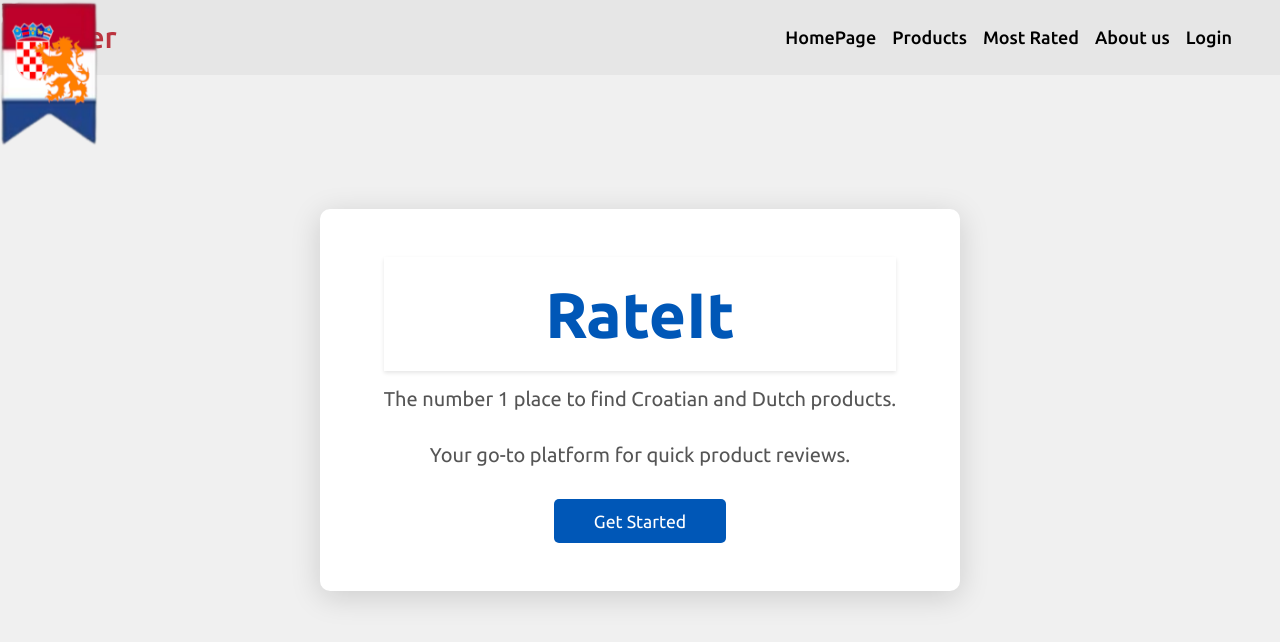
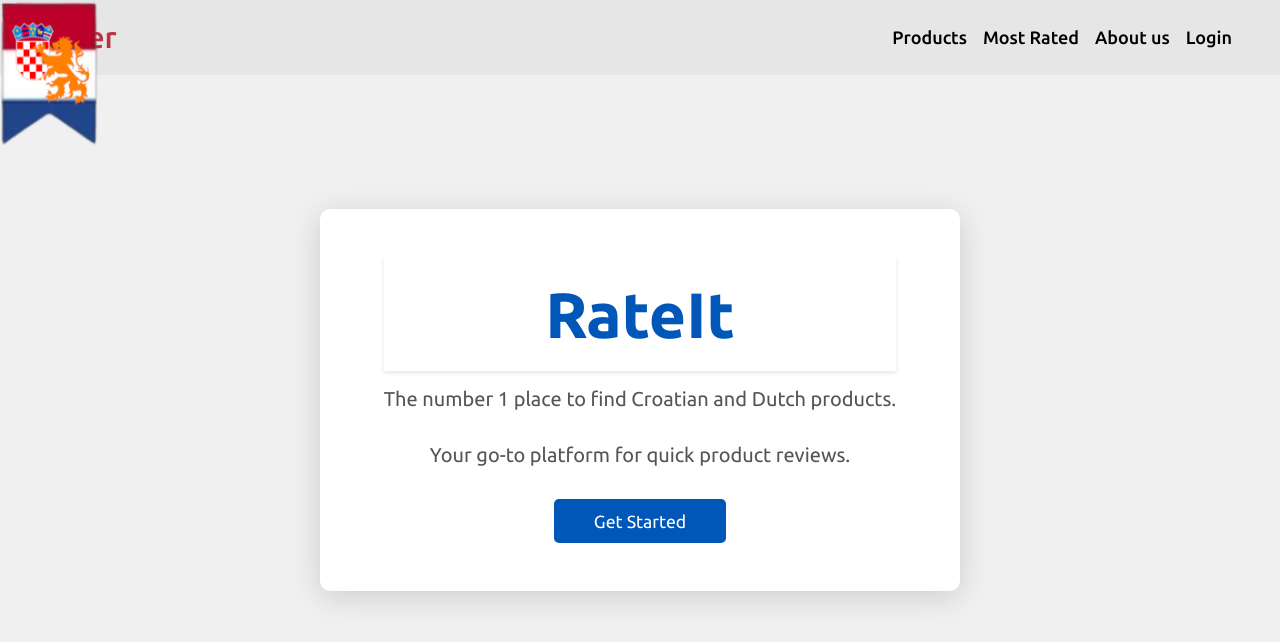
Before and after one commit to Rick-Janssen/CSP-Frontend, a React (Create React App) app: page / in a window 1280 px wide. Shown: the top 642 px of the page. Built offline with nearby package versions, Linux system fonts and the light colour scheme.

Commit message:
navbar link fix

```diff
--- a/src/components/Navbar/Navbar.jsx
+++ b/src/components/Navbar/Navbar.jsx
@@ -1,7 +1,7 @@
 import React, { useEffect, useState } from 'react';
 import './Navbar.css';
 import Logo from "../../assets/FlagFlaggyLogo.png";
-import {Link} from 'react-router-dom';
+import { Link } from 'react-router-dom';
 
 
 function Navbar() {
@@ -32,11 +32,9 @@ function Navbar() {
             <Link to="/">Rater</Link>
           </div>
           <ul className="nav-links">
+
             <li>
-              <Link to="/">HomePage</Link>
-            </li>
-            <li>
-              <Link to="/">Products</Link>
+              <Link to="/home">Products</Link>
             </li>
             <li>
               <Link to="#">Most Rated</Link>
@@ -45,7 +43,7 @@ function Navbar() {
               <Link to="#">About us</Link>
             </li>
             <li>
-              <Link to="login" className="Formbutton">
+              <Link to="/login" className="Formbutton">
                 Login
               </Link>
             </li>
```
